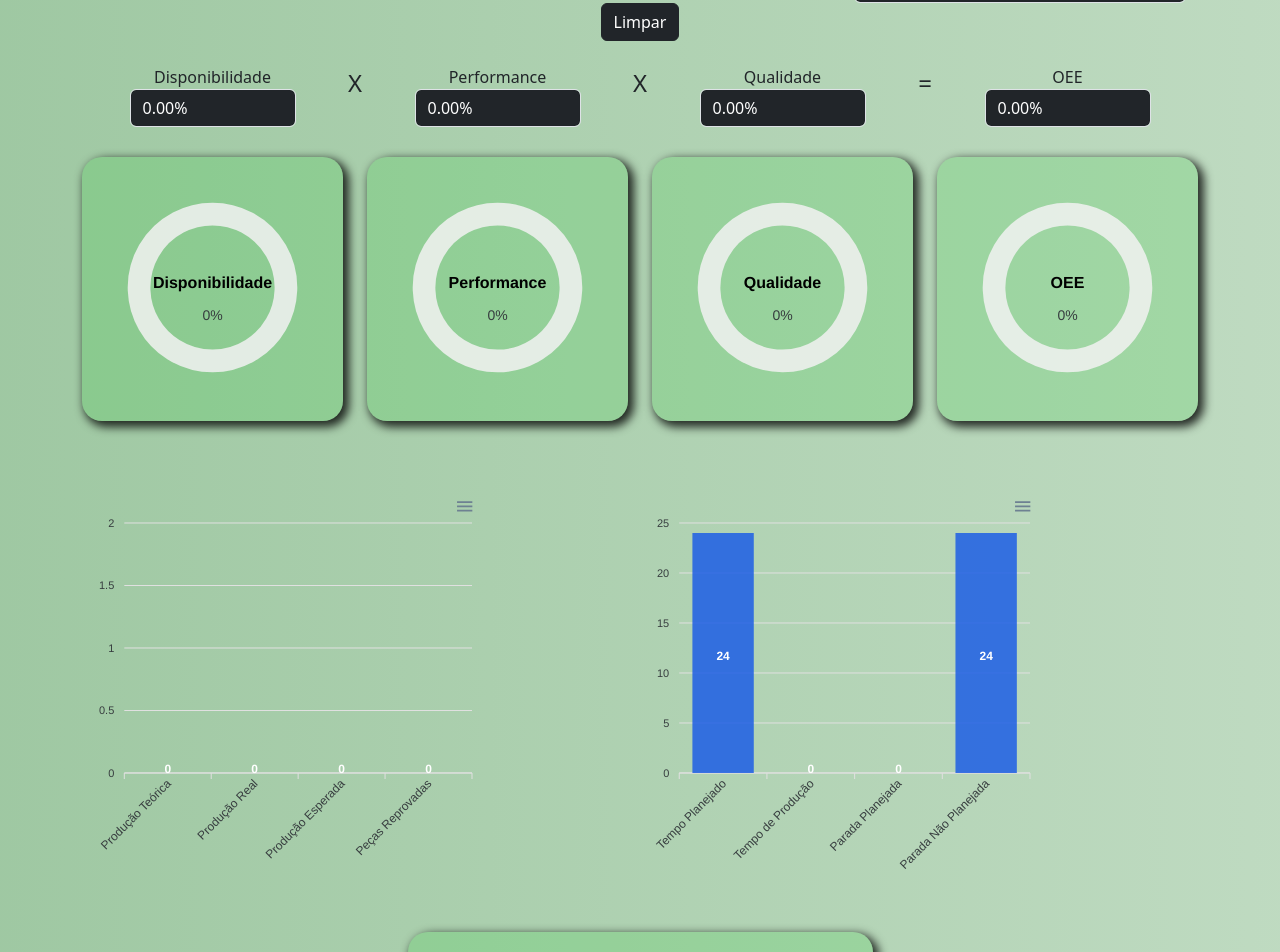
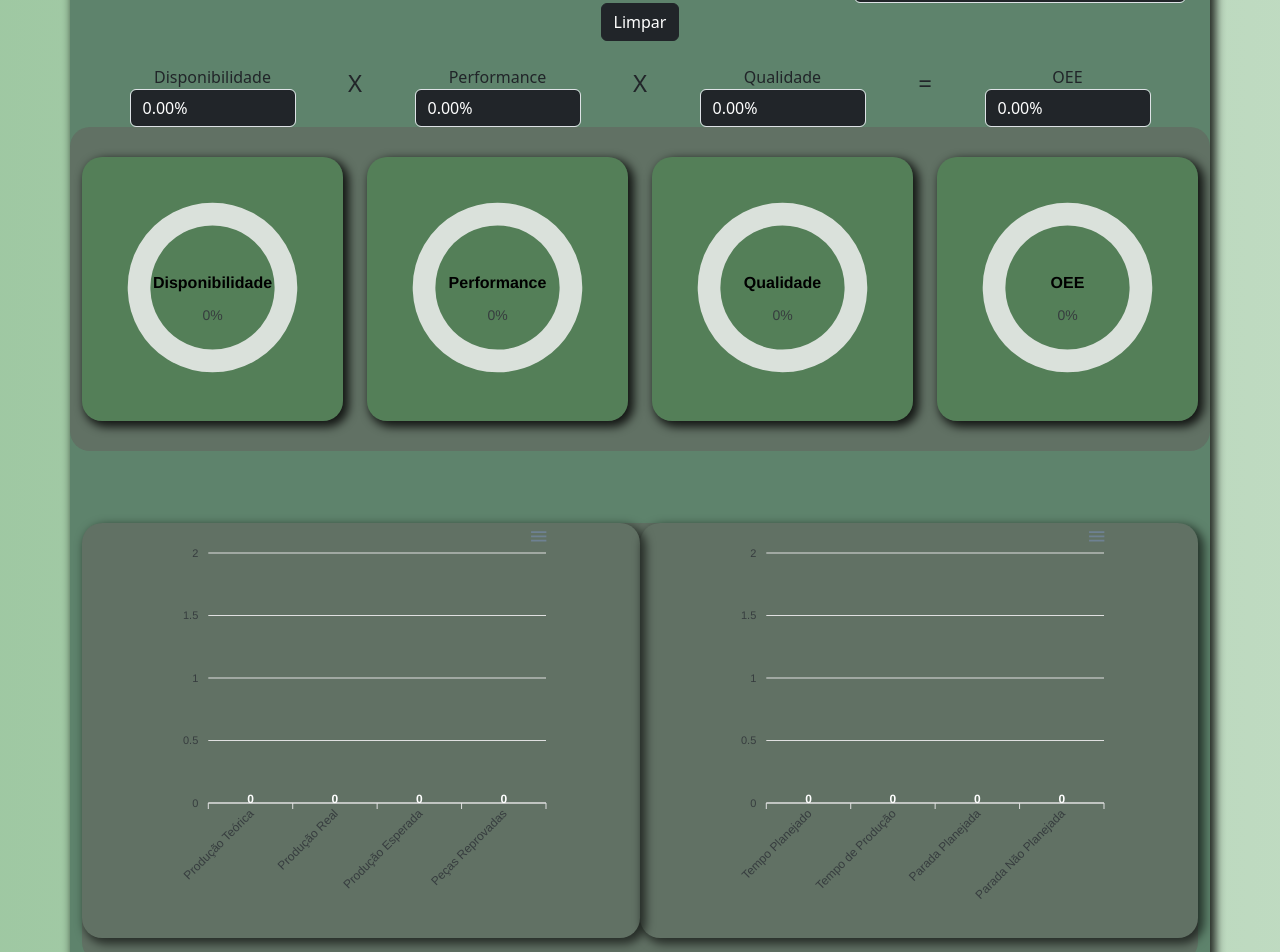
Before and after one commit to italoferreira0/simuladorOEE, a React (Vite) app: page / in a window 1280 px wide. Shown: the part 400-1352 px from the top of the page. Built offline with nearby package versions, Linux system fonts and the light colour scheme.

Commit message:
Atualização estilo da pagina

```diff
--- a/src/components/BarChart.jsx
+++ b/src/components/BarChart.jsx
@@ -122,9 +122,9 @@ const BarChart = ({ Disponibilidade, Performance, Qualidade, OEE }) => {
 
   return (
     <div>
-      <div className="row">
+      <div className="row BarChar">
         <div className="col-md-3">
-          <div ref={dispRef} id="grafDisponibilidade" className="p-2 divStyle">
+          <div ref={dispRef} id="grafDisponibilidade" className="p-2 divStyle ml-1">
             {/* Gráfico Disponibilidade */}
           </div>
         </div>
--- a/src/components/DivMaster.jsx
+++ b/src/components/DivMaster.jsx
@@ -28,10 +28,10 @@ function DivMaster({ children }) {
     const prodRealFloat = parseFloat(prodReal)
     const pesoFloat = parseFloat(peso)
     const rejeitoFloat = parseFloat(rejeito)
-    let ParadaNplan = dia - (HtrabalhadaFloat + ParadaPlanFloat)
+    let ParadaNplan = HtrabalhadaFloat == 0 ? 0: dia - (HtrabalhadaFloat + ParadaPlanFloat)
     let ProdEsperada = prodRealFloat === 0 ? 0 : (prodRealFloat + (rejeitoFloat * 1000 / pesoFloat));
     let pecasReprovadas = ProdEsperada - prodRealFloat
-    let tempoPlan = dia - ParadaPlan
+    let tempoPlan = HtrabalhadaFloat === 0 ? 0 : dia - ParadaPlan
 
     function ProdTeorica(HtrabalhadaFloat, cavidadesFloat, cicloFloat) {//Função de Calculo de Produção Teórica
         if (Htrabalhada == 0||cavidadesFloat == 0|| cicloFloat == 0 ) {
@@ -99,7 +99,7 @@ function DivMaster({ children }) {
 
     return (
 
-        <div class="container  ">
+        <div class="container  DivMaster">
             <div class="row">
 
                 <div class="col-12 col-md-4 d-flex flex-column align-items-center mb-4 mb-md-0">
@@ -223,7 +223,7 @@ function DivMaster({ children }) {
             {React.Children.map(children, child =>
                 React.cloneElement(child, { Disponibilidade, Performance, Qualidade, OEE, dia,
                     HtrabalhadaFloat, ParadaPlanFloat, ParadaNplan,HtrabalhadaFloat,
-                    prodRealFloat,ProdEsperada,producaoTeorica,pecasReprovadas
+                    prodRealFloat,ProdEsperada,producaoTeorica,pecasReprovadas,tempoPlan
                 })
             )}
         </div>
--- a/src/components/GraficoBarras.jsx
+++ b/src/components/GraficoBarras.jsx
@@ -1,7 +1,9 @@
 import React from 'react';
 import Chart from 'react-apexcharts';
+import '../style/GrafBarras.css'
 
-function GraficoBarras({ prodRealFloat, ProdEsperada, producaoTeorica, pecasReprovadas, dia, HtrabalhadaFloat, ParadaPlanFloat, ParadaNplan }) {
+function GraficoBarras({ prodRealFloat, ProdEsperada, producaoTeorica, pecasReprovadas,
+    dia, HtrabalhadaFloat, ParadaPlanFloat, ParadaNplan, tempoPlan }) {
     // Configurações para o gráfico de produção
     const optionsProducao = {
         chart: {
@@ -10,7 +12,7 @@ function GraficoBarras({ prodRealFloat, ProdEsperada, producaoTeorica, pecasRepr
         series: [{
             name: 'Produção',
             data: [parseFloat(producaoTeorica).toFixed(0), parseFloat(prodRealFloat).toFixed(0),
-                parseFloat(ProdEsperada).toFixed(0), parseFloat(pecasReprovadas).toFixed(0)]
+            parseFloat(ProdEsperada).toFixed(0), parseFloat(pecasReprovadas).toFixed(0)]
         }],
         xaxis: {
             categories: ['Produção Teórica', 'Produção Real', 'Produção Esperada', 'Peças Reprovadas']
@@ -19,14 +21,15 @@ function GraficoBarras({ prodRealFloat, ProdEsperada, producaoTeorica, pecasRepr
     };
 
     // Configurações para o gráfico de paradas
-    let tempoPlan = dia - ParadaPlanFloat;
+
     const optionsParadas = {
         chart: {
             type: 'bar'
         },
         series: [{
             name: 'Tempo',
-            data: [tempoPlan, HtrabalhadaFloat, ParadaPlanFloat, ParadaNplan]
+            data: [parseFloat(tempoPlan).toFixed(2), parseFloat(HtrabalhadaFloat).toFixed(2),
+            parseFloat(ParadaPlanFloat).toFixed(2), parseFloat(ParadaNplan).toFixed(2),]
         }],
         xaxis: {
             categories: ['Tempo Planejado', 'Tempo de Produção', 'Parada Planejada', 'Parada Não Planejada']
@@ -35,13 +38,12 @@ function GraficoBarras({ prodRealFloat, ProdEsperada, producaoTeorica, pecasRepr
     };
 
     return (
-        <div className="d-flex flex-wrap justify-content-between mt-4">
-
-            <div className="col-md-6 d-flex mb-4">
-                <Chart options={optionsProducao} series={optionsProducao.series} type="bar" height={400} width={400} />
+        <div className="d-flex flex-wrap justify-content-center mt-4 GrafBarras">
+            <div className="col-md-6 d-flex justify-content-center mb-4 GrafIndividual">
+                <Chart options={optionsProducao} series={optionsProducao.series} type="bar" height={400} width={390} />
             </div>
-            <div className="col-md-6 d-flex mb-4">
-                <Chart options={optionsParadas} series={optionsParadas.series} type="bar" height={400} width={400} />
+            <div className="col-md-6 d-flex justify-content-center mb-4 GrafIndividual">
+                <Chart options={optionsParadas} series={optionsParadas.series} type="bar" height={400} width={390} />
             </div>
         </div>
     );
--- a/src/style/BarChart.css
+++ b/src/style/BarChart.css
@@ -3,4 +3,12 @@
     background-color: rgba(15, 206, 31, 0.158);
     border-radius: 20px;
     box-shadow: 4px 4px 10px 2px rgba(0, 0, 0, 0.8);
+    margin-bottom: 30px;
   }
+
+.BarChar{
+  /* box-shadow: 4px 4px 10px 2px rgba(0, 0, 0, 0.8); */
+
+  border-radius: 20px;
+  background-color: rgba(100, 89, 89, 0.432);
+}
--- a/src/style/DivMaster.css
+++ b/src/style/DivMaster.css
@@ -12,3 +12,12 @@
 .vh-10 {
   min-height: 10vh;
 }
+
+.DivMaster{
+  box-shadow: 4px 4px 10px 2px rgba(0, 0, 0, 0.8);
+  border-radius: 20px;
+
+  background-color: rgb(94, 131, 108);
+  height: 100%;
+  width: 100%;
+}
--- /dev/null
+++ b/src/style/GrafBarras.css
@@ -0,0 +1,12 @@
+.GrafBarras{
+    border-radius: 20px;
+    background-color: rgba(100, 89, 89, 0.432);
+    /* box-shadow: 4px 4px 10px 2px rgba(0, 0, 0, 0.8); */
+
+}
+
+.GrafIndividual{
+    box-shadow: 4px 4px 10px 2px rgba(0, 0, 0, 0.6);
+    border-radius: 20px;
+
+}
--- a/src/style/GrafOEETotal.css
+++ b/src/style/GrafOEETotal.css
@@ -3,5 +3,5 @@
     margin-top: 30px;
     background-color: rgba(15, 206, 31, 0.158);
     border-radius: 20px;
-    box-shadow: 4px 4px 10px 2px rgba(0, 0, 0, 0.8);
+    box-shadow: 4px 4px 10px 2px rgba(0, 0, 0, 0.9);
 }
```
